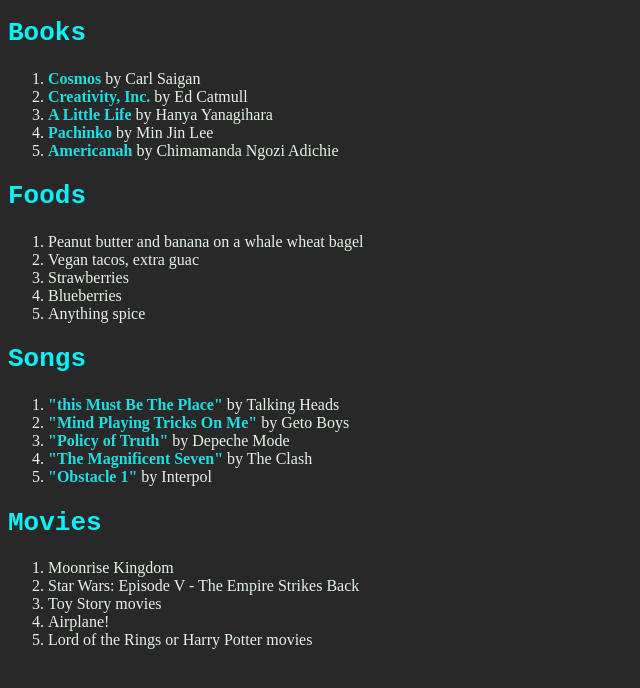
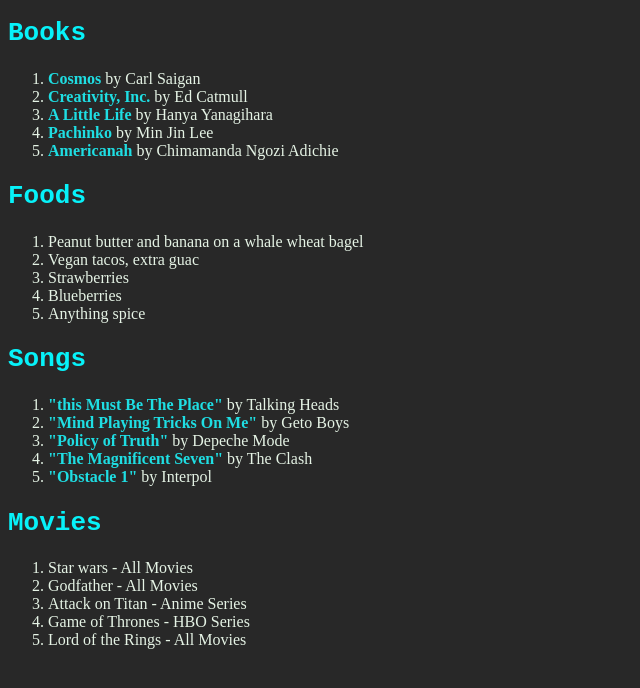
Before and after one commit to DCatalao/OC-Github, a plain HTML site: page index.html in a window 1280 px wide. Shown: the part 102-790 px from the top of the page, without its empty margins (0-640 px from the left). Drawn offline with Linux system fonts and the light colour scheme.

Commit message:
Change the movies preference on Index.html

```diff
--- a/index.html
+++ b/index.html
@@ -36,11 +36,11 @@
 		</ol>
 		<h2>Movies</h2>
 		<ol>
-			<li>Moonrise Kingdom</li>
-			<li>Star Wars: Episode V - The Empire Strikes Back</li>
-			<li>Toy Story movies</li>
-			<li>Airplane!</li>
-			<li>Lord of the Rings or Harry Potter movies</li>
+			<li>Star wars - All Movies</li>
+			<li>Godfather - All Movies</li>
+			<li>Attack on Titan - Anime Series</li>
+			<li>Game of Thrones - HBO Series</li>
+			<li>Lord of the Rings - All Movies</li>
 		</ol>
     </body>
 </html>
```
